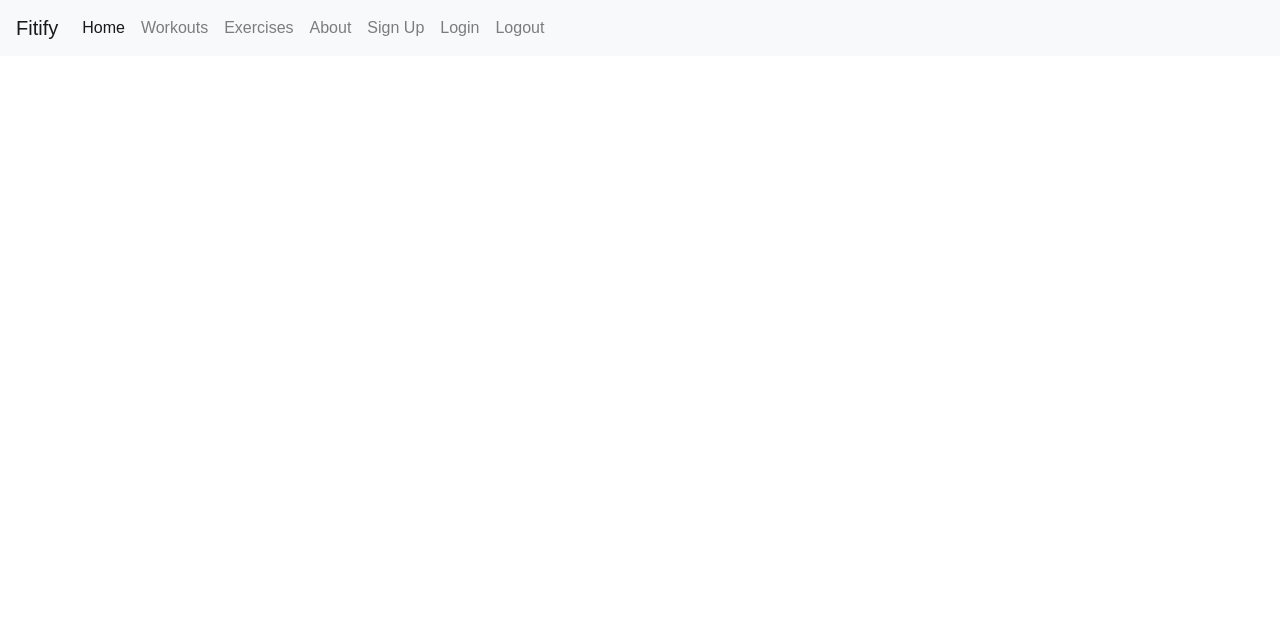
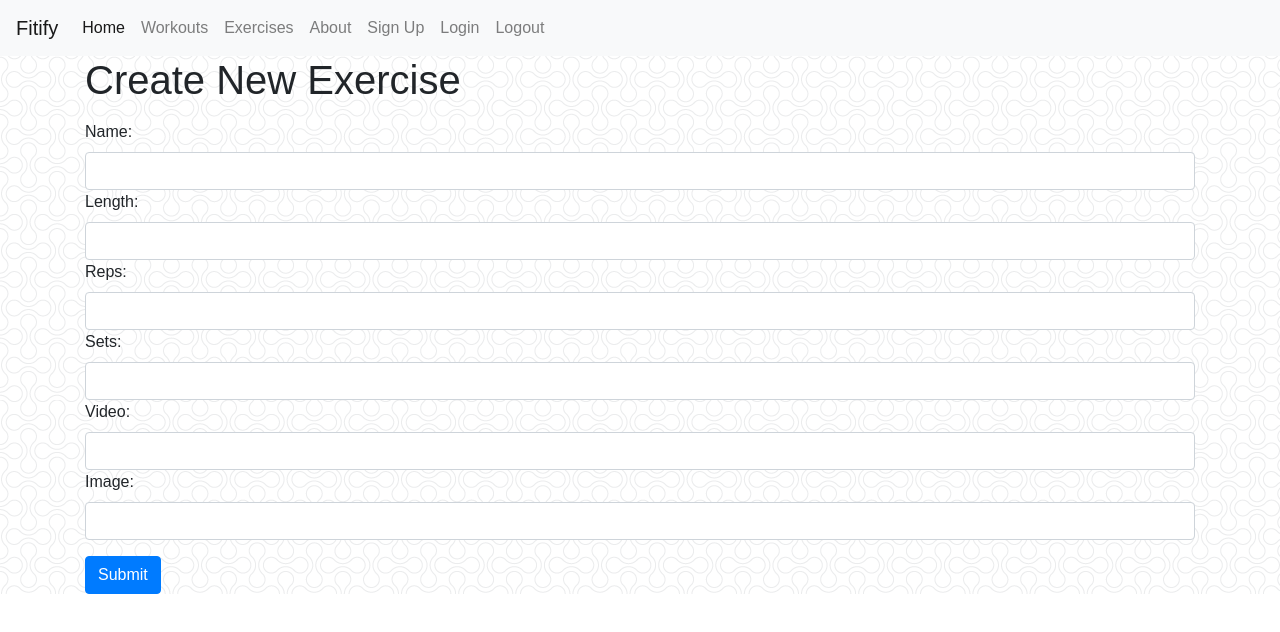
Before and after one commit to dwilliams427/fitify-frontend-app, a Vue app: page /exercises/new in a window 1280 px wide. Shown: the top 632 px of the page. Built offline with nearby package versions, Linux system fonts and the light colour scheme.

Commit message:
adds exercise create page

```diff
--- a/src/router/index.js
+++ b/src/router/index.js
@@ -5,10 +5,12 @@ import Signup from "../views/Signup.vue";
 import Login from "../views/Login.vue";
 import Logout from "../views/Logout.vue";
 import ExerciseIndex from "../views/ExerciseIndex.vue";
+import ExerciseNew from "../views/ExerciseNew.vue";
 import WorkoutIndex from "../views/WorkoutIndex.vue";
 import WorkoutNew from "../views/WorkoutNew.vue";
 import WorkoutShow from "../views/WorkoutShow.vue";
 import WorkoutEdit from "../views/WorkoutEdit.vue";
+
 
 
 Vue.use(VueRouter);
@@ -43,6 +45,11 @@ const routes = [
     component: Logout,
   },
   {
+    path: "/exercises/new",
+    name: "exercise-new",
+    component: ExerciseNew,
+  },
+  {
     path: "/exercises",
     name: "exercise-index",
     component: ExerciseIndex,
@@ -67,11 +74,7 @@ const routes = [
     name: "workout-edit",
     component: WorkoutEdit,
   },
-  {
-    path: "/workouts/:id/edit",
-    name: "workout-edit",
-    component: WorkoutEdit,
-  },
+
 ];
 
 const router = new VueRouter({
--- a/src/views/ExerciseIndex.vue
+++ b/src/views/ExerciseIndex.vue
@@ -1,12 +1,12 @@
 <template>
   <div class="exercise-index">
     <div class="text-center">
-      <a class="btn btn-primary" href="/exercises-new" role="button">New exercise</a>
+      <a class="btn btn-primary" href="/exercises/new" role="button">New Exercise</a>
     </div>
 
     <div v-for="exercise in exercises" v-bind:key="exercise.id">
       <h1>{{ exercise.name }}</h1>
-      <h5>{{ exercise.length }} seconds | {{ exercise.reps }} reps | {{ exercise.quantity }} sets</h5>
+      <h5>{{ exercise.length }} seconds | {{ exercise.reps }} reps | {{ exercise.sets }} sets</h5>
       <!-- <p>user: {{ exercise.user_id }}</p> -->
     </div>
   </div>
@@ -19,7 +19,6 @@ export default {
   data: function () {
     return {
       exercises: [],
-      // currentExercise: {},
     };
   },
   created: function () {
@@ -40,7 +39,7 @@ export default {
     //   var params = {
     //     name: exercise.name,
     //     reps: exercise.reps,
-    //     quantity: exercise.quantity,
+    //     sets: exercise.sets,
     //   };
     //   axios
     //     .patch("/api/exercises/" + exercise.id, params)
--- /dev/null
+++ b/src/views/ExerciseNew.vue
@@ -0,0 +1,70 @@
+<template>
+  <div class="container exercise-new">
+    <form v-on:submit.prevent="createExercise()">
+      <h1>Create New Exercise</h1>
+      <ul>
+        <li class="text-danger" v-for="error in errors" v-bind:key="error">
+          {{ error }}
+        </li>
+      </ul>
+      <div class="form-group">
+        <label>Name:</label>
+        <input type="text" class="form-control" v-model="name" />
+        <label>Length:</label>
+        <input type="text" class="form-control" v-model="length" />
+        <label>Reps:</label>
+        <input type="text" class="form-control" v-model="reps" />
+        <label>Sets:</label>
+        <input type="text" class="form-control" v-model="sets" />
+        <label>Video:</label>
+        <input type="text" class="form-control" v-model="video_url" />
+        <label>Image:</label>
+        <input type="text" class="form-control" v-model="image_url" />
+      </div>
+      <!-- <div class="form-group">
+        <label>Image URL:</label>
+        <input type="text" class="form-control" v-model="image" />
+      </div> -->
+      <input type="submit" class="btn btn-primary" value="Submit" />
+    </form>
+  </div>
+</template>
+<script>
+import axios from "axios";
+
+export default {
+  data: function () {
+    return {
+      name: "",
+      length: "",
+      reps: "",
+      sets: "",
+      video_url: "",
+      image_url: "",
+      user_id: "",
+      errors: [],
+    };
+  },
+  created: function () {},
+  methods: {
+    createExercise: function () {
+      console.log("creating exercise");
+      var params = {
+        name: this.name,
+        reps: this.reps,
+        sets: this.sets,
+        length: this.length,
+        video_url: this.video_url,
+        image_url: this.image_url,
+        user_id: this.user_id,
+      };
+      axios
+        .post("api/exercises", params)
+        .then(() => {
+          this.$router.push("/exercises");
+        })
+        .catch((error) => console.log(error.response));
+    },
+  },
+};
+</script>
--- a/src/views/WorkoutShow.vue
+++ b/src/views/WorkoutShow.vue
@@ -14,7 +14,7 @@
     <ul id="example-1">
       <div v-for="exercise in workout.exercises" v-bind:key="exercise.id">
         <h1>{{ exercise.name }}</h1>
-        <h5>{{ exercise.length }} seconds | {{ exercise.reps }} reps | {{ exercise.quantity }} sets</h5>
+        <h5>{{ exercise.length }} seconds | {{ exercise.reps }} reps | {{ exercise.sets }} sets</h5>
         <p>user: {{ exercise.user_id }}</p>
       </div>
     </ul>
```
Also changed, not shown: src/views/WorkoutDestroy.vue (deleted).
